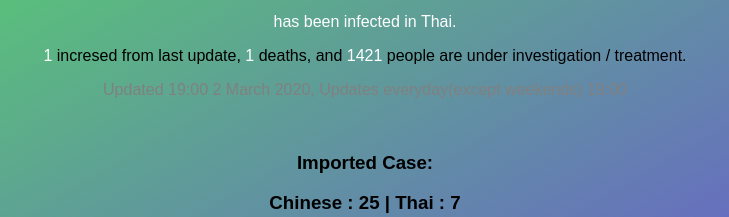
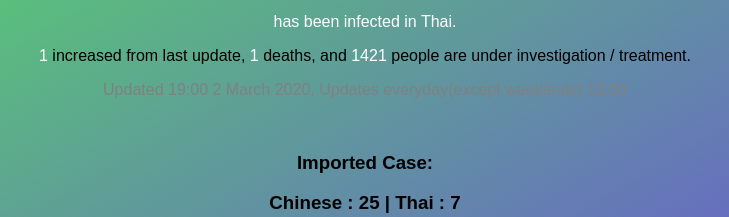
Before and after one commit to coronathai/coronathai.github.io, a plain HTML site: page index.html in a window 1280 px wide. Shown: the part 162-379 px from the top of the page, 283-1012 px from the left. Drawn offline with nearby package versions, Linux system fonts and the light colour scheme; a web font is replaced by a local one.

Commit message:
Update index.html

```diff
--- a/index.html
+++ b/index.html
@@ -20,7 +20,7 @@
 <body>
     <h1 style="color: white; font-size:7em; margin: 30px 0 0 0;" id="infections">43</h1>
     <p style="color:white;">has been infected in Thai.</p>
-    <p style="color: black"><span id="incresed" style="color: white;">1</span> incresed from last update, <span id="deaths" style="color:white;">1</span> deaths, and <span id="invest" style="color:white;">1421</span> people are under investigation / treatment.</p>
+    <p style="color: black"><span id="increased" style="color: white;">1</span> increased from last update, <span id="deaths" style="color:white;">1</span> deaths, and <span id="invest" style="color:white;">1421</span> people are under investigation / treatment.</p>
 
     <p style="color:gray">Updated 19:00 2 March 2020, Updates everyday(except weekends) 19:00</p>
     <br>
```
